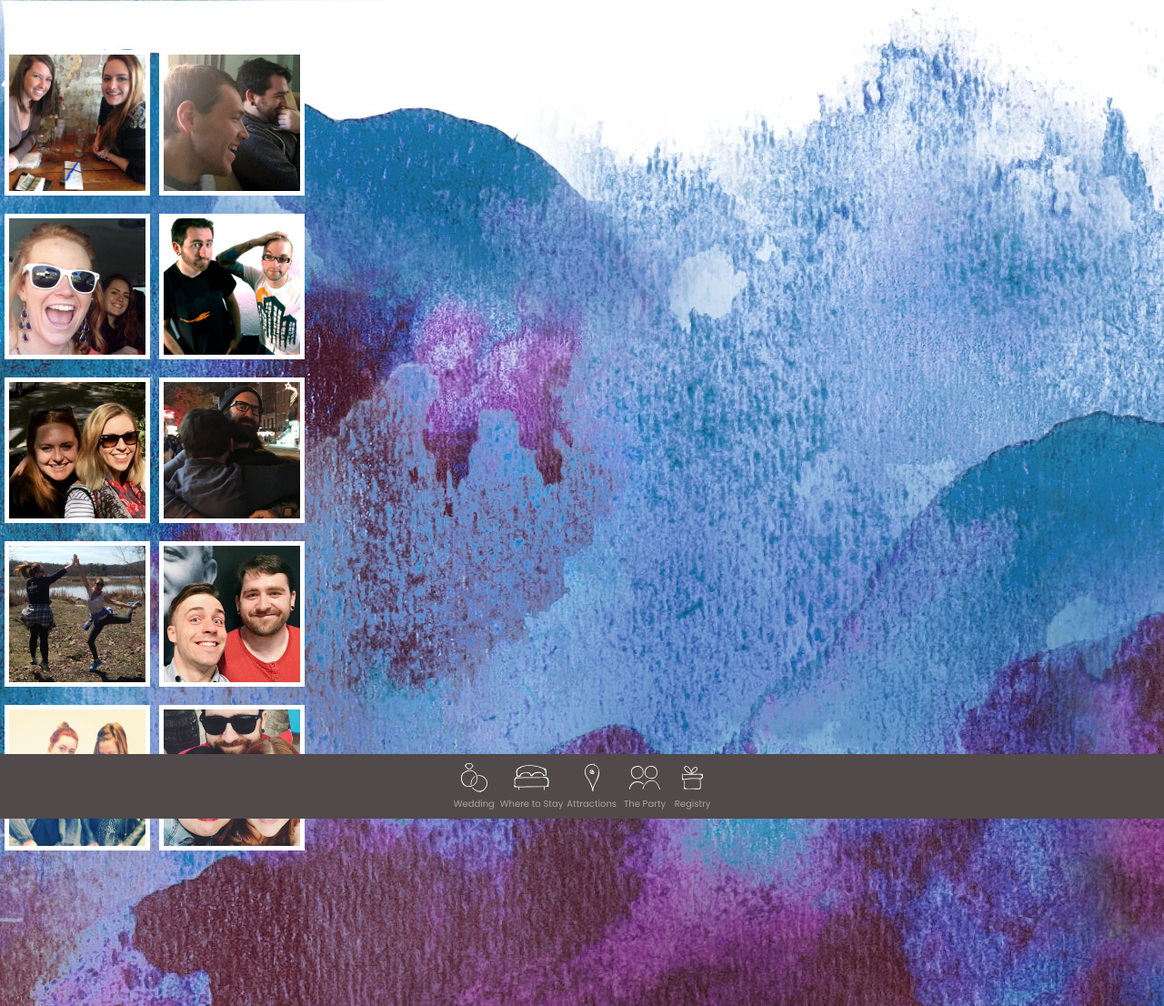
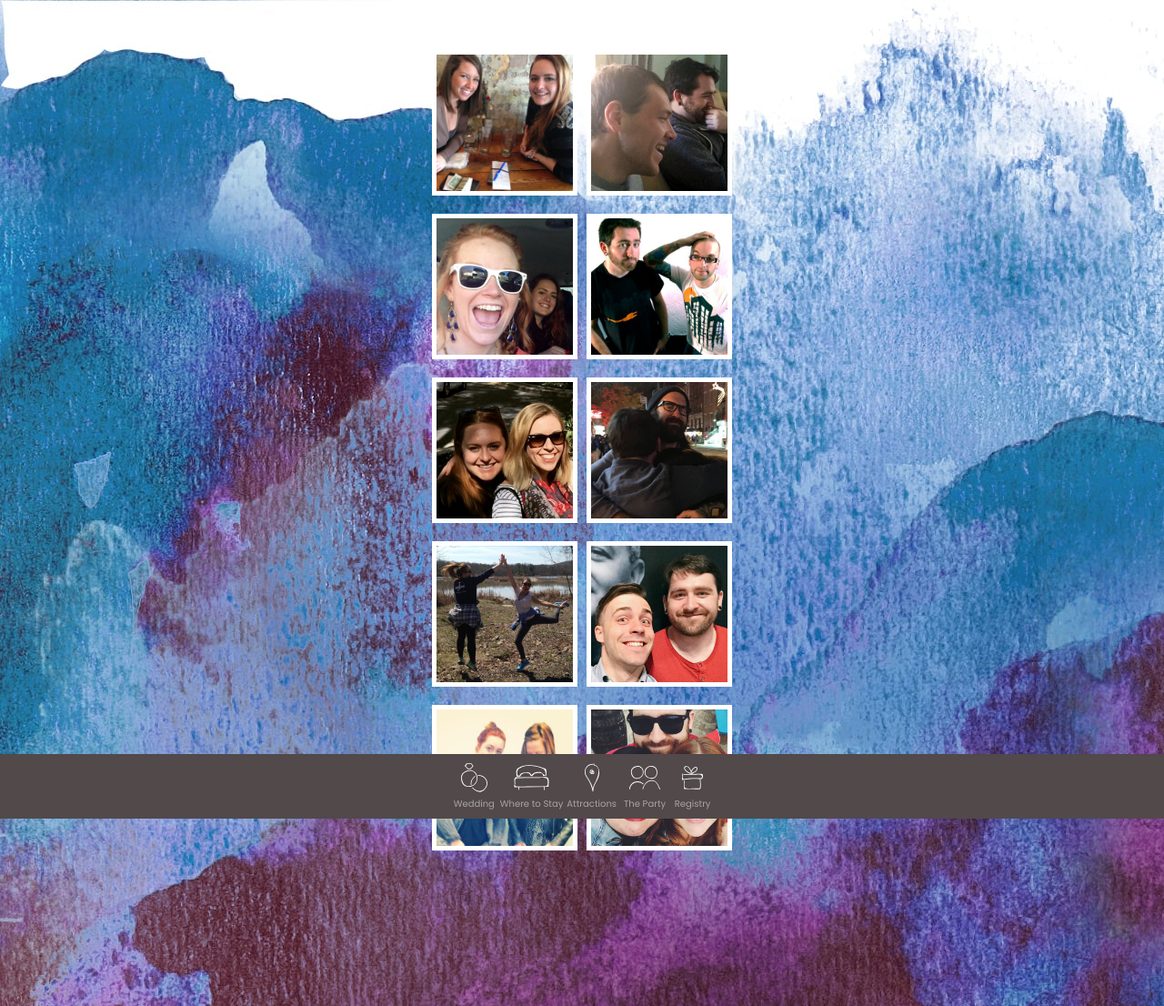
Before and after one commit to mattmotel/mattsuzy, a Jekyll site: the page built from party.md, in a window 1280 px wide. Shown: the whole page at 91% size. Built offline with Jekyll 4.4.1, drawn with Linux system fonts in a browser that asks for light colours; nearby versions of some CDN libraries.

Commit message:
center party

```diff
--- a/_layouts/party.html
+++ b/_layouts/party.html
@@ -1,7 +1,7 @@
 ---
 layout: default
 ---
-
+<div id="party-layout-2">
         <div id="party-layout">
             <div class="cirle">
 
@@ -172,7 +172,7 @@
 
         <div class="clear">
 
-        </div></div>
+        </div></div></div>
 
 
 <script>
--- a/_sass/_layout.scss
+++ b/_sass/_layout.scss
@@ -153,7 +153,8 @@
     .cirle{float:left;padding:5px 5px 15px 5px;}
     .cirle img{width:150px;height:150px;border:5px solid #fff;}
     .clear{clear:both;}
-    #party-layout{margin:auto;text-align:center;display:inline-block;padding:20px 0px;}
+    #party-layout{display:inline-block;padding:20px 0px;}
+    #party-layout-2{margin:auto;text-align:center;}
 
 
 
```
